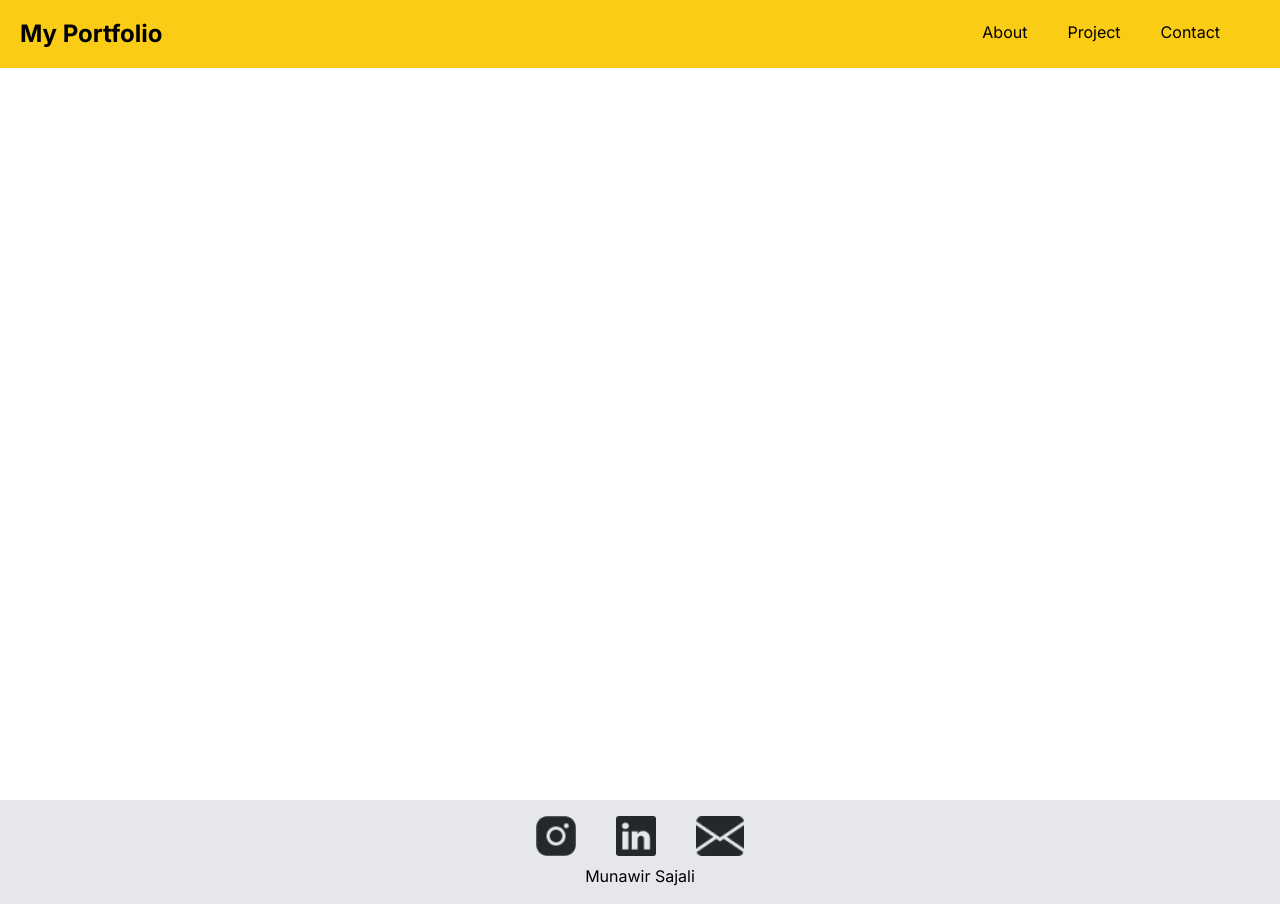
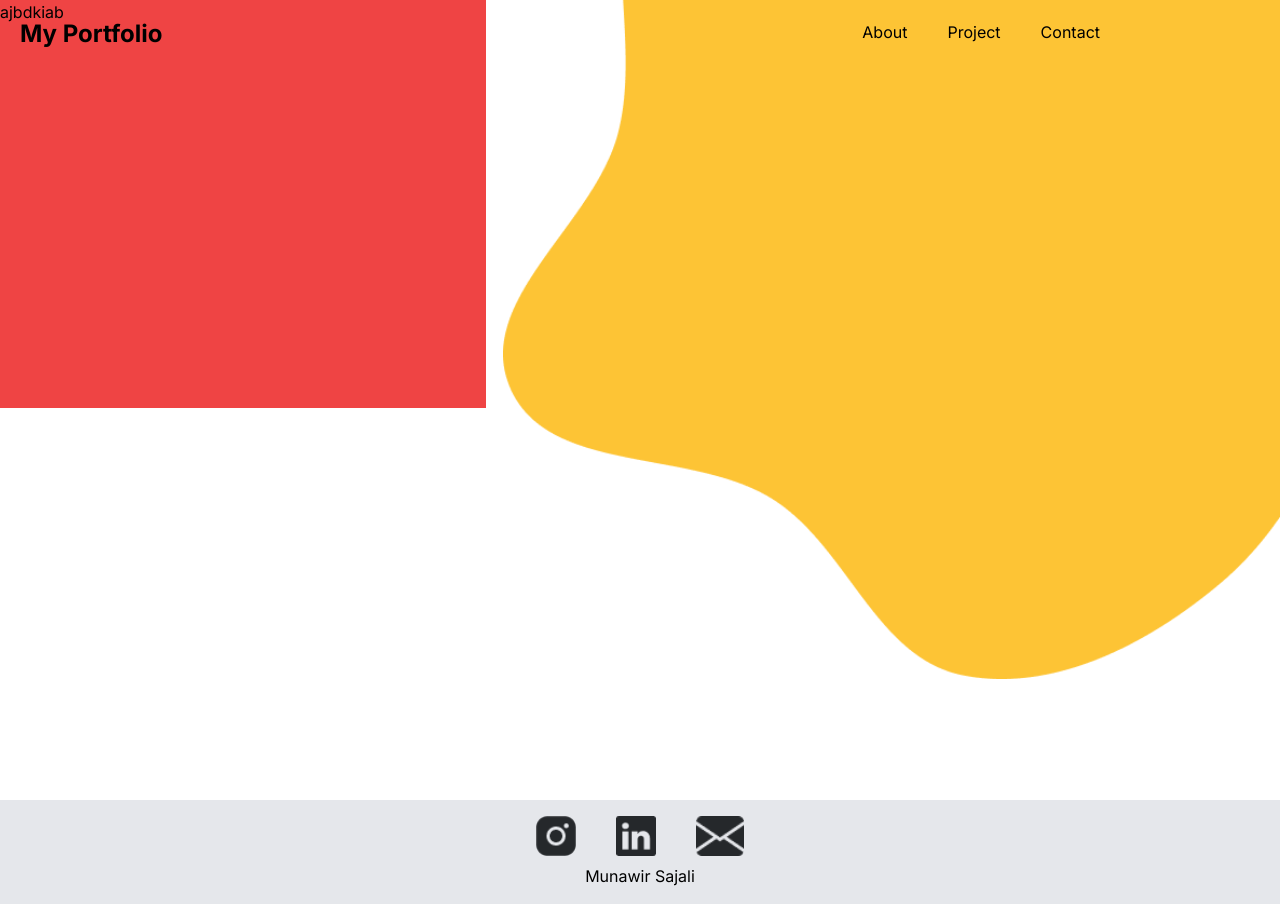
Before and after one commit to Munawir76/My-Portfolio-v1, a Next.js app: page / in a window 1280 px wide. Built offline with nearby package versions, Linux system fonts and the light colour scheme.

Commit message:
fix: header

```diff
--- a/app/components/layout/header.js
+++ b/app/components/layout/header.js
@@ -3,27 +3,27 @@ import React from "react";
 
 export default function Header() {
   return (
-    <div className="fixed h-full w-full">
-      <div className="bg-yellow-400 flex justify-between ">
+    <div className="fixed h-full w-full z-10">
+      <div className=" flex justify-between ">
         <div className="text-black text-2xl font-bold leading-7 cursor-pointer p-5">
          <Link href="/">
          <span>My Portfolio</span>
          </Link>
         </div>
-        <div className="flex justify-evenly mr-10">
-          <div className="p-5 hover:bg-white cursor-pointer">
-            <Link href="/about">
-              <span className=" text-black">About</span>
+        <div className="flex justify-evenly mr-40">
+          <div className="p-5  cursor-pointer">
+            <Link  href="/about" >
+              <span className="hover:text-white text-black">About</span>
             </Link>
           </div>
-          <div className="p-5 hover:bg-white cursor-pointer">
+          <div className="p-5  cursor-pointer">
             <Link href="/project">
-              <span className=" text-black">Project</span>
+              <span className="hover:text-white text-black">Project</span>
             </Link>
           </div>
-          <div className="p-5 hover:bg-white cursor-pointer">
+          <div className="p-5 cursor-pointer">
             <Link href="/contact">
-              <span className=" text-black">Contact</span>
+              <span className="hover:text-white text-black">Contact</span>
             </Link>
           </div>
         </div>
--- a/app/page.js
+++ b/app/page.js
@@ -1,14 +1,19 @@
 import React from "react";
 import LayoutMain from "./components/layout/layoutMain";
+import Image from "next/image";
 
 export default function Home() {
   return (
     <LayoutMain>
      <div className="h-screen w-full bg-white">
-      <div className=" e">
-      <span>Ini Konten</span>
+      <div className="absolute top-0 right-0">
+      <Image src="/asset/yellow-bg.png" width={777} height={877}/>
+      </div>
+      <div className="flex ">
+        <span className="w-[486px] h-[408px] text-black bg-red-500">ajbdkiab</span>
       </div>
      </div>
+
     </LayoutMain>
   );
 }
```
Also changed, not shown: public/asset/yellow-bg.png (added).
